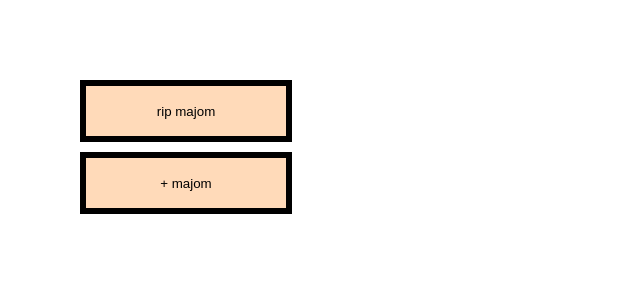
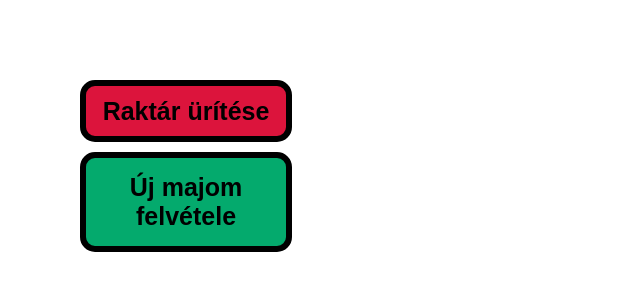
Before and after one commit to csabszerko/webterv, a PHP site: page /html/inventory.html in a window 1280 px wide. Shown: the part 80-380 px from the top of the page, without its empty margins (0-640 px from the left). Run offline with PHP 8.4, Linux system fonts and the light colour scheme.

Commit message:
mappa edit

```diff
--- a/monki/styles.css
+++ b/monki/css/styles.css
@@ -174,6 +174,15 @@ main {
     margin-right: 15px;
 }
 
+#clearMajomButton {
+    background-color: crimson;
+}
+
+.majomButton {
+    background-color: #04AA6D;
+    height: 100px !important;
+}
+
 main {
     margin: 160px 80px 80px 80px;
     animation: fadeIn .3s ease-in-out forwards;
@@ -191,6 +200,9 @@ main button {
     width: 212px;
     height: 62px;
     border: 6px solid black;
+    border-radius: 15px;
+    font-size: 25px;
+    font-weight: bold;
 }
 
 main button:hover
@@ -248,7 +260,8 @@ main button:hover
 
 #statsTable td ~ td, th ~ th{
     border-left: 6px solid black;
-    padding-left: 40px;
+    padding-left: 0;
+    padding-left: 30px;
 }
 
 #statsTable th{
@@ -269,10 +282,6 @@ main button:hover
     list-style-type: "▸ ";
 }
 
-/* td:before {
-    content:"• ";
-} */
-
 #kerek {
     height: 700px;
     display: block;
--- a/monki/inventory.html
+++ b/monki/html/inventory.html
@@ -5,7 +5,7 @@
     <meta http-equiv="X-UA-Compatible" content="IE=edge">
     <meta name="viewport" content="width=device-width, initial-scale=1.0">
     <!-- <script src="inv.js"></script> -->
-    <link rel="stylesheet" href="styles.css">
+    <link rel="stylesheet" href="../css/styles.css">
 
 
     <title>Inventory</title>
@@ -20,8 +20,8 @@
     </nav>
     <main>
         <div>
-            <button id="majomButton1">rip majom</button>
-            <button class="majomButton">+ majom</button>
+            <button id="clearMajomButton">Raktár ürítése</button>
+            <button class="majomButton">Új majom felvétele</button>
             <ul class="monkeyList">
                 <!-- <li>
                     <img src="majom1.jpg" alt="" width="100px" height="100px">
@@ -42,6 +42,6 @@
             </ul>
         </div>
     </main>
-    <script src="inv.js"></script>
+    <script src="../javascript/inv.js"></script>
 </body>
 </html>
--- a/monki/wheel.html
+++ b/monki/html/wheel.html
@@ -5,7 +5,7 @@
     <meta http-equiv="X-UA-Compatible" content="IE=edge">
     <meta name="viewport" content="width=device-width, initial-scale=1.0">
 
-    <link rel="stylesheet" href="styles.css">
+    <link rel="stylesheet" href="../css/styles.css">
 
     <title>Wheel</title>
 </head>
@@ -18,11 +18,11 @@
     </nav>
     <main>
         <div>
-            <img src="majmok/majomkerek.png" id="kerek">
+            <img src="../majmok/majomkerek.png" id="kerek">
         </div>
         <button class="majomButton">majmot akarok</button>
         <ul class="fakeList"></ul>
     </main>
-    <script src="inv.js"></script>
+    <script src="../javascript/inv.js"></script>
 </body>
 </html>
--- a/monki/inv.js
+++ b/monki/javascript/inv.js
@@ -1,6 +1,6 @@
 const myList = (document.querySelector(".monkeyList") ? document.querySelector(".monkeyList") : document.querySelector(".fakeList"));
 const addMonke = document.querySelector(".majomButton");
-const clearMonke = document.getElementById("majomButton1");
+const clearMonke = document.getElementById("clearMajomButton");
 
 var storedInv = localStorage.getItem('inventory');
 
@@ -12,7 +12,7 @@ function kerekMajmot(){
     const img = document.createElement("img");
     img.width = 100;
     img.height=100;
-    img.src="majmok/majom" + (Math.floor(Math.random() * 20) +1)+ ".jpg";
+    img.src="../majmok/majom" + (Math.floor(Math.random() * 20) +1)+ ".jpg";
 
     var nev = (vezNev[Math.floor(Math.random() * vezNev.length)]+" "+kerNev[Math.floor(Math.random() * kerNev.length)]);
 
```
Also changed, not shown: monki/html/stats.html (renamed from monki/stats.html, +21 -21 lines), monki/css/belepes.css (renamed from monki/belepes.css), monki/css/regisztracio.css (renamed from monki/regisztracio.css), monki/html/index.html (renamed from monki/index.html), monki/html/index2.html (renamed from monki/index2.html), monki/html/regisztracio.html (renamed from monki/regisztracio.html), monki/majmok/kurzor.png (deleted), 2 other files.
